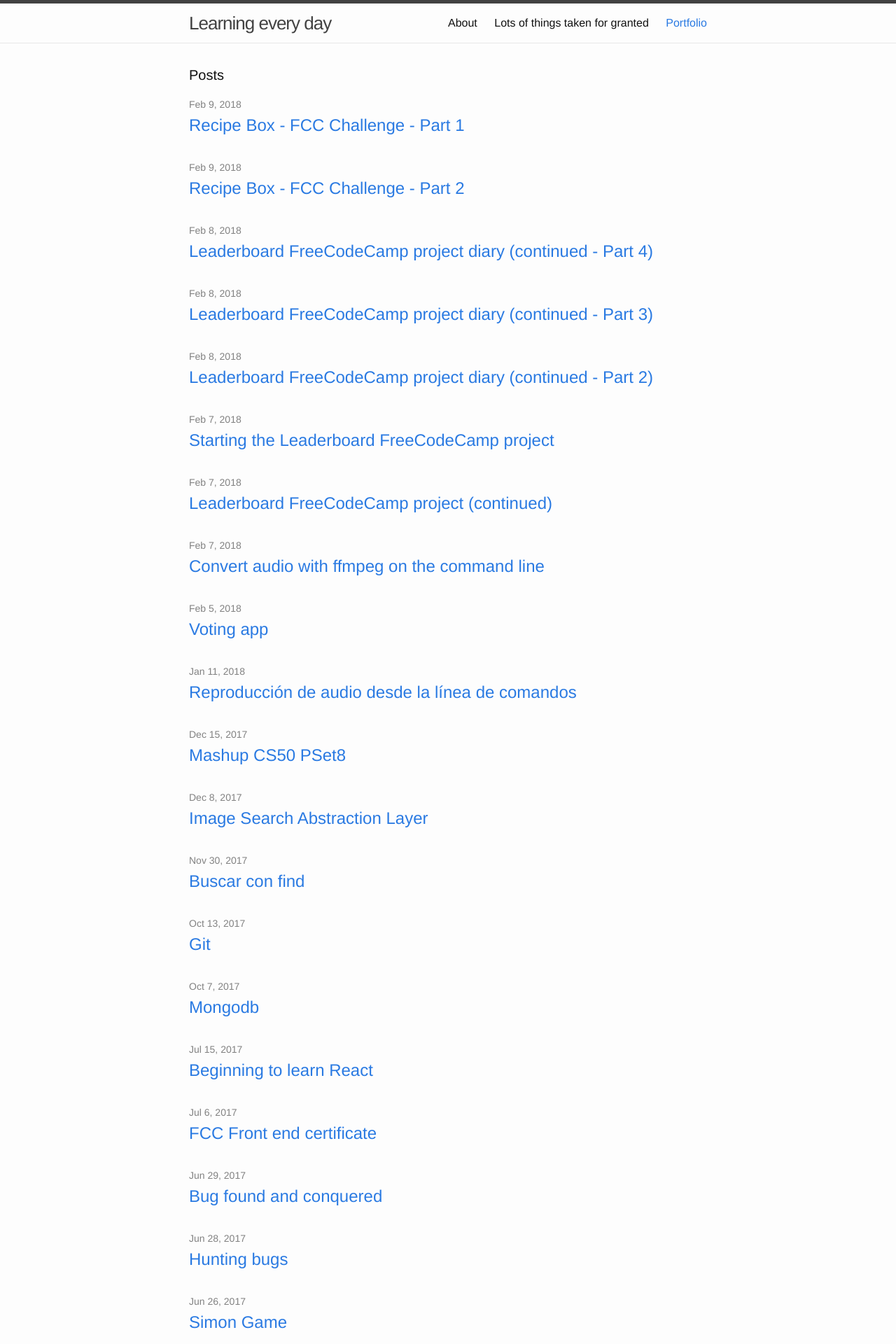
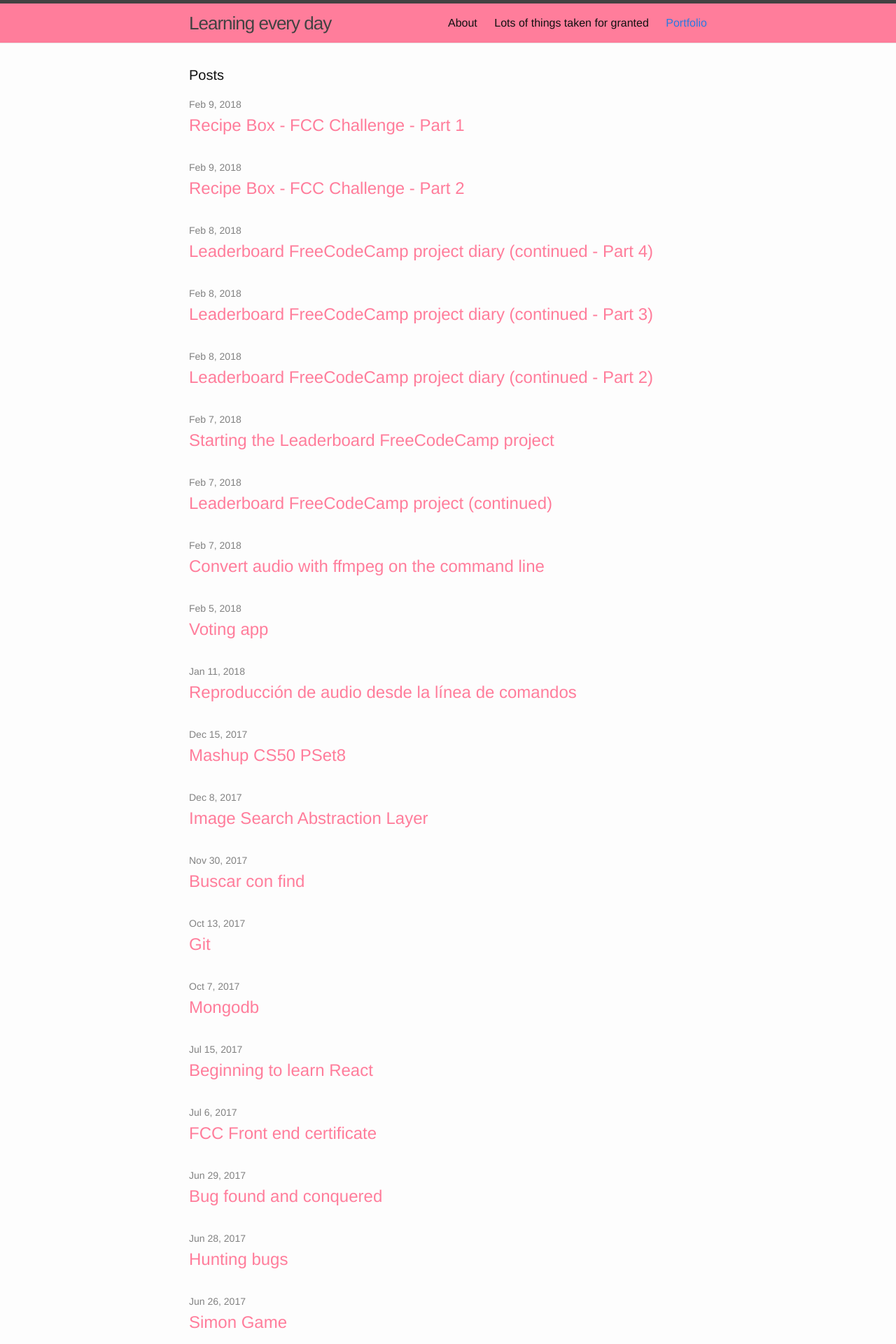
Before and after one commit to zdflower/zdflower.github.io, a Jekyll site: the page built from index.html, in a window 1280 px wide. Shown: the top 1920 px of the page at 70% size. Built offline with Jekyll 4.4.1, drawn with Linux system fonts in a browser that asks for light colours.

Commit message:
Update _layout.scss

```diff
--- a/_sass/_layout.scss
+++ b/_sass/_layout.scss
@@ -6,7 +6,7 @@ $rosaChicle: #FF7D9B;
     border-top: 5px solid $grey-color-dark;
     border-bottom: 1px solid $grey-color-light;
     min-height: 56px;
-
+    background-color: $rosaChicle;
     // Positioning context for the mobile navigation icon
     position: relative;
 }
@@ -101,6 +101,7 @@ $rosaChicle: #FF7D9B;
 .site-footer {
     border-top: 1px solid $grey-color-light;
     padding: $spacing-unit 0;
+    background-color: $rosaChicle;
 }
 
 .footer-heading {
@@ -193,6 +194,7 @@ $rosaChicle: #FF7D9B;
 .post-link {
     display: block;
     font-size: 24px;
+    color: $rosaChicle;
 }
 
 
@@ -208,6 +210,7 @@ $rosaChicle: #FF7D9B;
     font-size: 42px;
     letter-spacing: -1px;
     line-height: 1;
+    color: $rosaChicle;
 
     @include media-query($on-laptop) {
         font-size: 36px;
```
